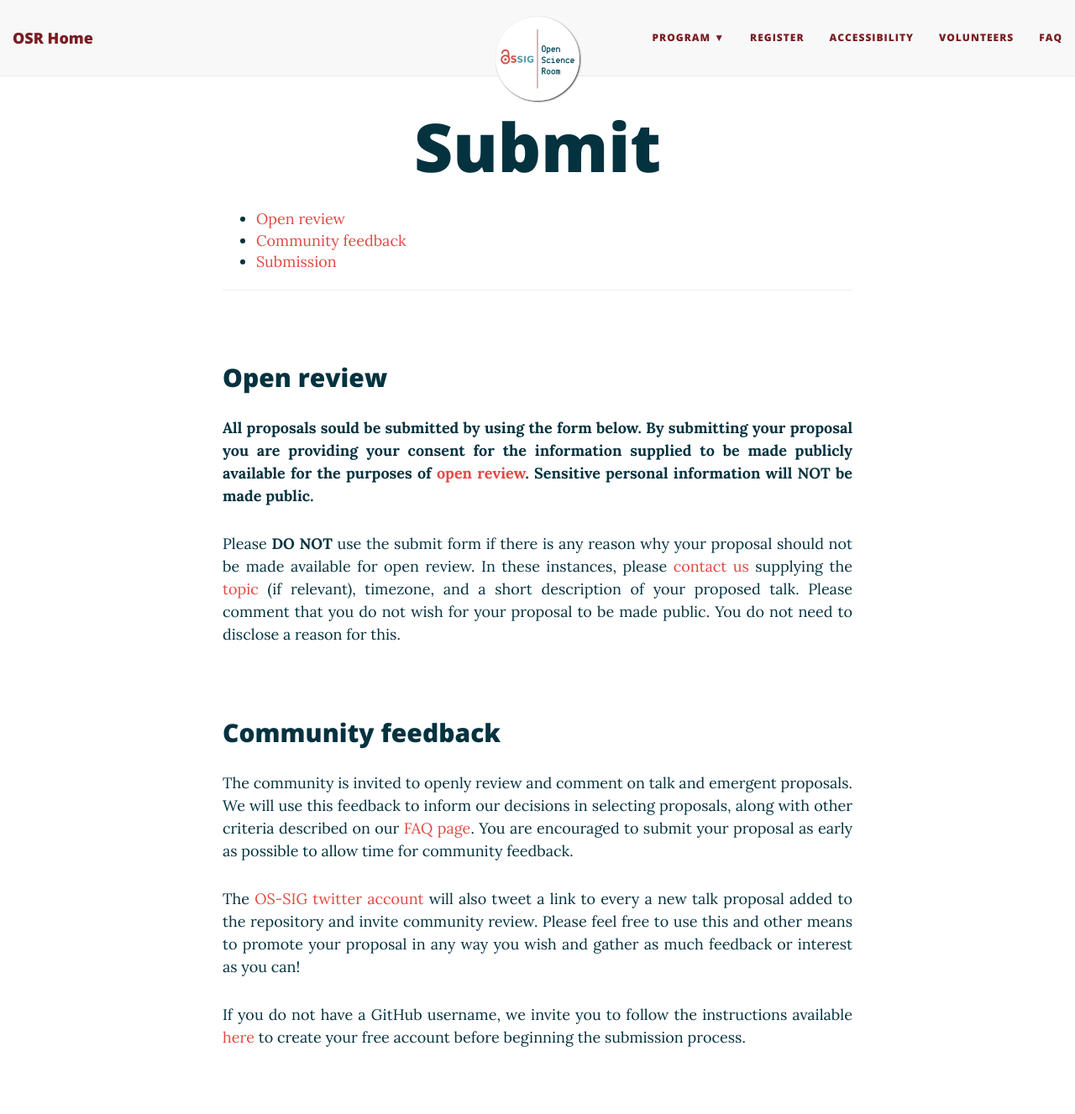
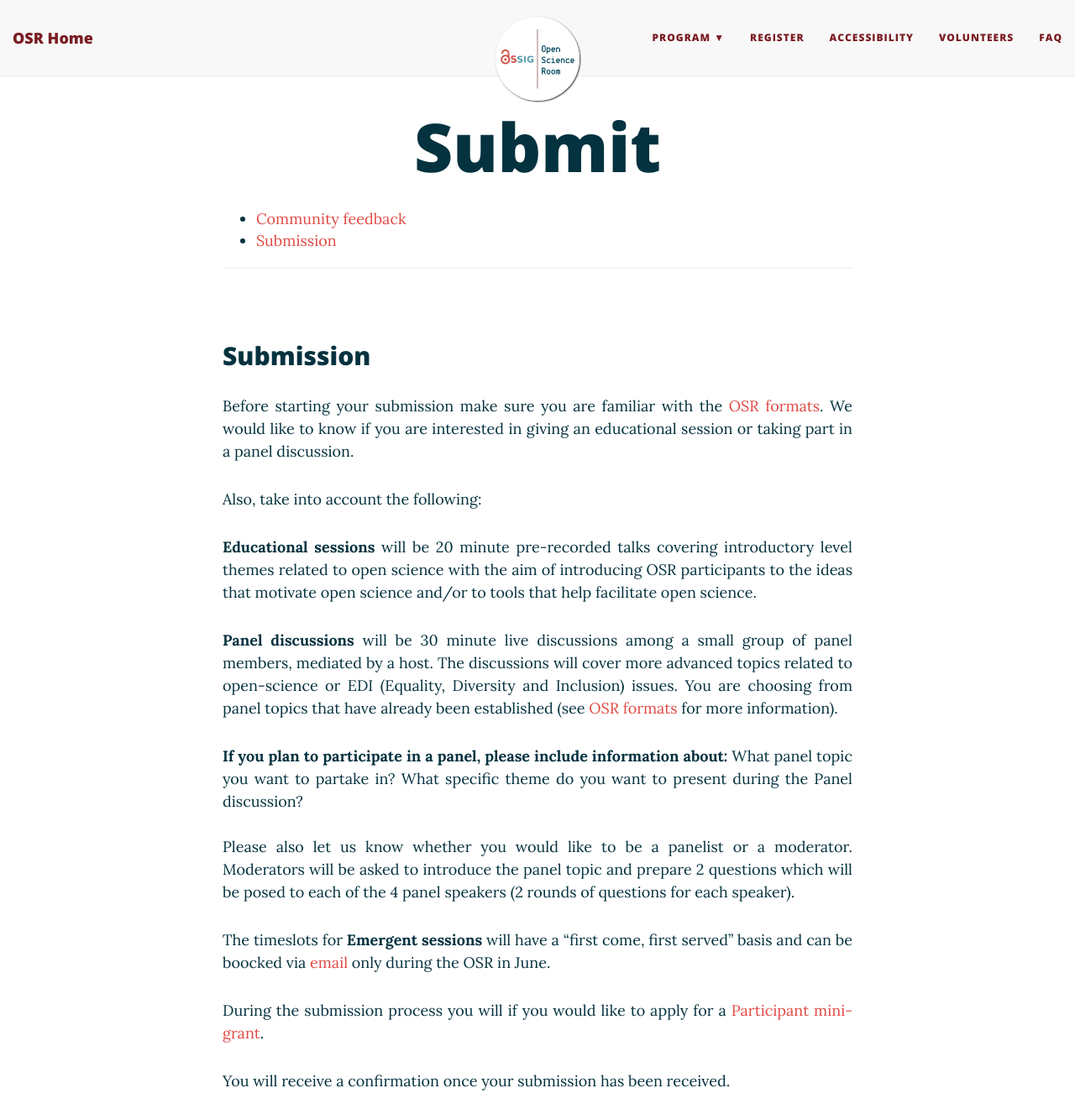
Before and after one commit to ohbm/osr2021, a Jekyll site: the page built from submit.md, in a window 1280 px wide and 1400 px high, cut to the strip 0-1327 px from the top of the window. Shown: the whole strip at 84% size. Built offline with Jekyll 4.4.1, drawn with Linux system fonts in a browser that asks for light colours; nearby versions of some CDN libraries.

Commit message:
Update submit.md

```diff
--- a/submit.md
+++ b/submit.md
@@ -3,48 +3,10 @@ layout: page
 title: Submit
 ---
 
-- [Open review](#review)
 - [Community feedback](#feedback)
 - [Submission](#submission)
 
 ---
-
-<div id="review"></div>
-<br>
-
-## Open review
-
-{::options parse_block_html="true" /}
-<p align="justify">
-**All proposals sould be submitted by using the form below. By submitting your proposal you are providing your consent for the information supplied to be made publicly available for the purposes of [open review](/review.md).
-Sensitive personal information will NOT be made public.**
-</p>
-<p align="justify">
-Please **DO NOT** use the submit form if there is any reason why your proposal should not be made available for open review.
-In these instances, please [contact us](/contact.md/) supplying the [topic](/submit.md/#panel) (if relevant), timezone, and a short description of your proposed talk.
-Please comment that you do not wish for your proposal to be made public.
-You do not need to disclose a reason for this.
-</p>
-{::options parse_block_html="false" /}
-
-<div id="feedback"></div>
-<br>
-## Community feedback
-{::options parse_block_html="true" /}
-<p align="justify">
-The community is invited to openly review and comment on talk and emergent proposals.
-We will use this feedback to inform our decisions in selecting proposals,
-along with other criteria described on our [FAQ page](/faq.md).
-You are encouraged to submit your proposal as early as possible to allow time for community feedback.
-</p>
-<p align="justify">
-The [OS-SIG twitter account](https://twitter.com/ohbmopen) will also tweet a link to every a new talk proposal added to the repository and invite community review.
-Please feel free to use this and other means to promote your proposal in any way you wish and gather as much feedback or interest as you can!
-</p>
-<p align="justify">
-If you do not have a GitHub username, we invite you to follow the instructions available [here](https://github.com/join) to create your free account before beginning the submission process.
-</p>
-{::options parse_block_html="false" /}
 
 <div id="submission"></div>
 <br>
```
